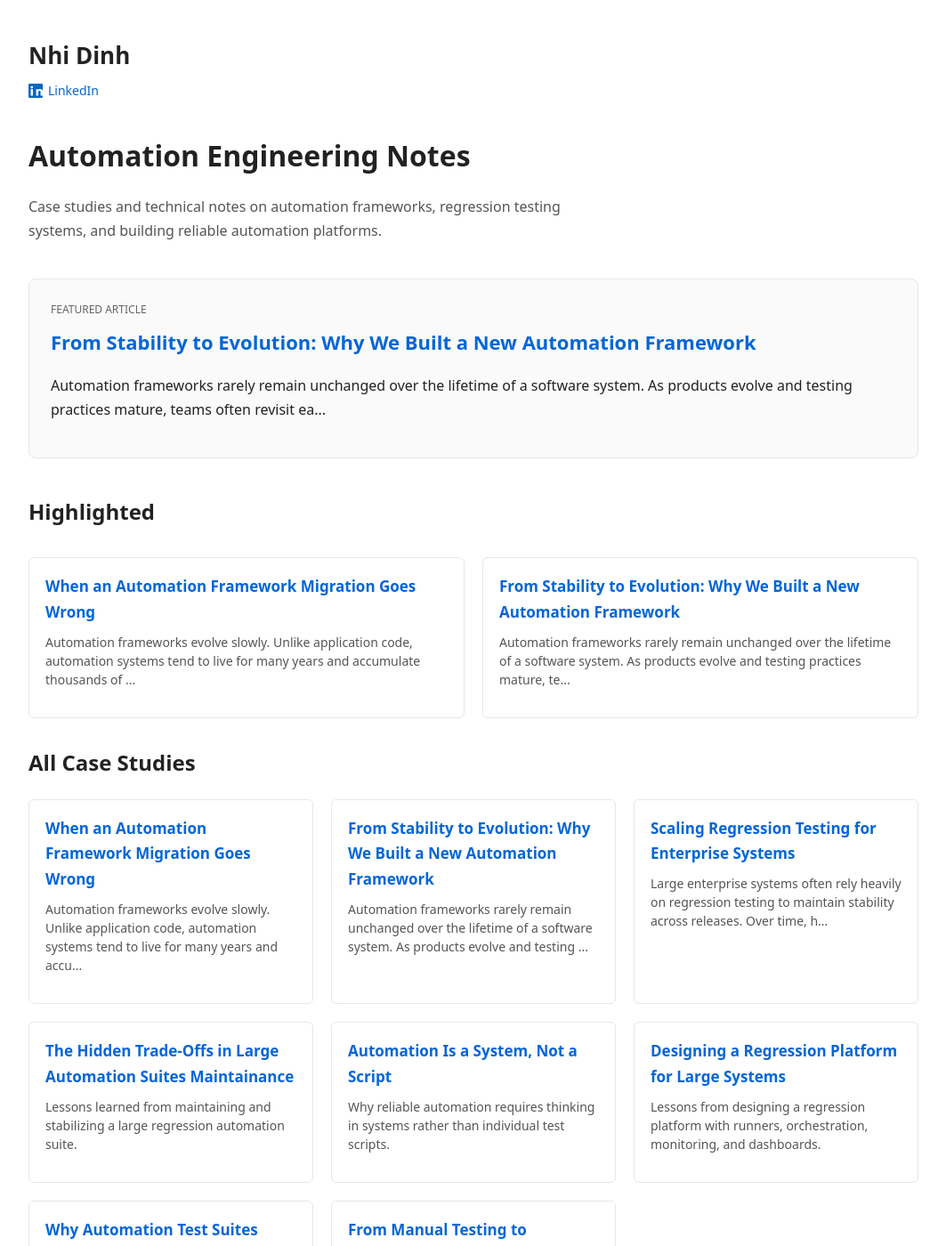
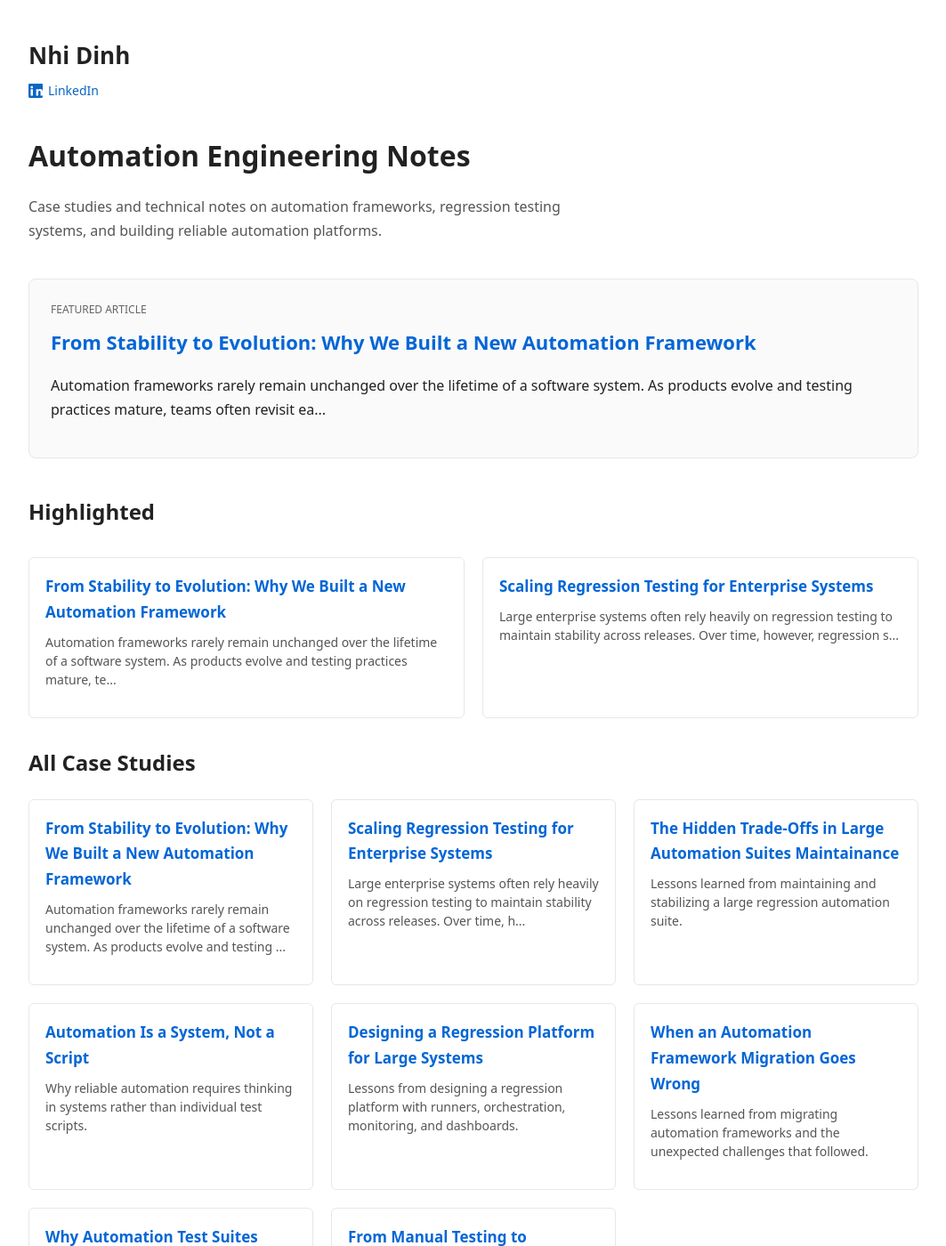
Before and after one commit to nhidinh/nhidinh.github.io, a Jekyll site: the page built from index.html, in a window 1280 px wide and 1400 px high. Shown: the whole window at 89% size, without its empty margins (108-1171 px from the left). Built offline with Jekyll 4.4.1, drawn with Linux system fonts in a browser that asks for light colours.

Commit message:
Update framework-migration.md

```diff
--- a/_case_studies/framework-migration.md
+++ b/_case_studies/framework-migration.md
@@ -1,6 +1,10 @@
 ---
 layout: posts
-title: When an Automation Framework Migration Goes Wrong
+title: "When an Automation Framework Migration Goes Wrong"
+category: Engineering Decisions
+tags: [automation, framework, migration]
+excerpt: Lessons learned from migrating automation frameworks and the unexpected challenges that followed.
+order: 3
 ---
 
 Automation frameworks evolve slowly. Unlike application code, automation systems tend to live for many years and accumulate thousands of tests over time.
```
